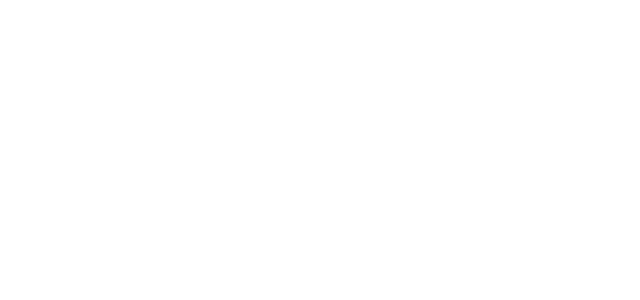
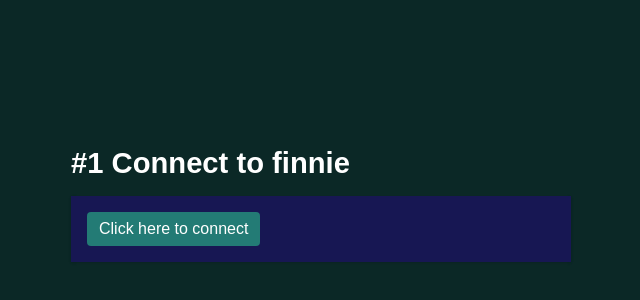
Before and after one commit to yousef-zeiad/koii.X, a React (Create React App) app: page /examples in a window 1280 px wide. Shown: the part 196-496 px from the top of the page, without its empty margins (319-959 px from the left). Built offline with nearby package versions, Linux system fonts and the light colour scheme.

Commit message:
Examples workflow

```diff
--- /dev/null
+++ b/src/components/ui/Paper.tsx
@@ -0,0 +1,28 @@
+import { ReactNode } from "react";
+import styled from "styled-components";
+
+interface PaperProps {
+  bg?: string;
+  color?: string;
+  p?: string;
+  m?: string;
+  children: ReactNode;
+}
+
+export const PaperWrapper = styled.div.withConfig({
+  shouldForwardProp: prop => !["bg", "color", "p", "m"].includes(prop)
+})<PaperProps>`
+  padding: ${({ theme, p }) => p || theme.space[2]};
+  margin: ${({ m }) => m || "0"};
+  background-color: ${({ theme, bg }) => (bg ? bg : theme.colors.primary[5])};
+  color: ${({ theme, color }) => (color ? color : theme.colors.white)};
+  box-shadow: 0 1px 3px 0 rgba(0, 0, 0, 0.1), 0 1px 2px 0 rgba(0, 0, 0, 0.06);
+`;
+
+export const Paper: React.FC<PaperProps> = ({ bg, color, p, m, children }) => {
+  return (
+    <PaperWrapper bg={bg} color={color} p={p} m={m}>
+      {children}
+    </PaperWrapper>
+  );
+};
--- a/src/components/ui/index.ts
+++ b/src/components/ui/index.ts
@@ -1,2 +1,4 @@
 // Buttons
 export { Button } from "./Button";
+// Layout
+export { Paper } from "./Paper";
--- /dev/null
+++ b/src/pages/examples/index.tsx
@@ -0,0 +1,18 @@
+import { Link } from "react-router-dom";
+// ui
+import { Button, Paper } from "components/ui";
+// styles
+import { Wrapper, Heading, Container } from "./styles";
+
+export const Examples: React.FC = () => {
+  return (
+    <Container>
+      <Wrapper>
+        <Heading>#1 Connect to finnie</Heading>
+        <Paper m="1rem 0 0 0" p="1rem">
+          <Button color="secondary">Click here to connect</Button>
+        </Paper>
+      </Wrapper>
+    </Container>
+  );
+};
--- /dev/null
+++ b/src/pages/examples/styles.ts
@@ -0,0 +1,29 @@
+import styled from "styled-components";
+
+export const Container = styled.div`
+  display: flex;
+  flex-direction: column;
+  align-items: center;
+  justify-content: center;
+  padding: ${({ theme }) => theme.space[2]};
+  background-color: ${({ theme }) => theme.colors.secondary[8]};
+  color: ${({ theme }) => theme.colors.white};
+  height: 100%;
+  display: flex;
+  flex-direction: column;
+  width: 100%;
+
+  text-align: center;
+`;
+
+export const Wrapper = styled.div`
+  display: flex;
+  flex-direction: column;
+  width: 100%;
+  max-width: 500px;
+  text-align: left;
+`;
+
+export const Heading = styled.h1`
+  font-size: ${({ theme }) => theme.fontSizes.xl};
+`;
--- a/src/pages/home/index.tsx
+++ b/src/pages/home/index.tsx
@@ -1,52 +1,21 @@
-import styled, { keyframes } from "styled-components";
+import { Link } from "react-router-dom";
 // ui
 import { Button } from "components/ui";
+// styles
+import { Wrapper, Heading, Description, Image } from "./styles";
+
 export const Home: React.FC = () => {
   return (
     <Wrapper>
       <Image src={"/static/logo.svg"} alt="koii-network-logo" />
       <Heading>Create Koii App</Heading>
-      <Button as="a" href="https://github.com/koii-network/koii.X" target="_blank" size="md" color="secondary" m="1rem 0 0.5rem 0">
-        Documentations
+      <Button as={Link} to="/examples" size="md" color="secondary" m="1rem 0 0.5rem 0">
+        Examples →
+      </Button>
+      <Button as="a" href="https://github.com/koii-network/koii.X" target="_blank" size="md" color="secondary" m="0.25rem 0 0.5rem 0">
+        Documentations ↗
       </Button>
       <Description>Happy hacking!</Description>
     </Wrapper>
   );
 };
-
-const Wrapper = styled.div`
-  display: flex;
-  flex-direction: column;
-  align-items: center;
-  justify-content: center;
-  padding: ${({ theme }) => theme.space[2]};
-  background-color: ${({ theme }) => theme.colors.primary[8]};
-  color: ${({ theme }) => theme.colors.white};
-  height: 100%;
-  text-align: center;
-`;
-
-const Heading = styled.h1`
-  font-size: ${({ theme }) => theme.fontSizes.xl};
-`;
-
-const Description = styled.p`
-  font-size: ${({ theme }) => theme.fontSizes.md};
-`;
-
-const floatingAnimation = keyframes`
-	0% {
-		transform: translatey(0px);
-	}
-	50% {
-		transform: translatey(-20px);
-	}
-	100% {
-		transform: translatey(0px);
-	}
-`;
-
-const Image = styled.img`
-  width: 150px;
-  animation: 6s ${floatingAnimation} ease-in-out infinite;
-`;
--- /dev/null
+++ b/src/pages/home/styles.ts
@@ -0,0 +1,38 @@
+import styled, { keyframes } from "styled-components";
+
+export const Wrapper = styled.div`
+  display: flex;
+  flex-direction: column;
+  align-items: center;
+  justify-content: center;
+  padding: ${({ theme }) => theme.space[2]};
+  background-color: ${({ theme }) => theme.colors.primary[8]};
+  color: ${({ theme }) => theme.colors.white};
+  height: 100%;
+  text-align: center;
+`;
+
+export const Heading = styled.h1`
+  font-size: ${({ theme }) => theme.fontSizes.xl};
+`;
+
+export const Description = styled.p`
+  font-size: ${({ theme }) => theme.fontSizes.md};
+`;
+
+export const floatingAnimation = keyframes`
+	0% {
+		transform: translatey(0px);
+	}
+	50% {
+		transform: translatey(-20px);
+	}
+	100% {
+		transform: translatey(0px);
+	}
+`;
+
+export const Image = styled.img`
+  width: 150px;
+  animation: 6s ${floatingAnimation} ease-in-out infinite;
+`;
--- a/src/pages/index.ts
+++ b/src/pages/index.ts
@@ -1 +1,2 @@
 export { Home } from "./home";
+export { Examples } from "./examples";
--- a/src/routes/index.tsx
+++ b/src/routes/index.tsx
@@ -1,7 +1,7 @@
 import { Switch } from "react-router-dom";
 import PublicRoute from "./PublicRoute";
 // pages
-import { Home } from "pages";
+import { Home, Examples } from "pages";
 // ui
 import { AppLayout } from "components/layouts";
 
@@ -10,6 +10,7 @@
     <>
       <Switch>
         <PublicRoute exact path="/" component={Home} layout={AppLayout} />
+        <PublicRoute exact path="/examples" component={Examples} layout={AppLayout} />
       </Switch>
     </>
   );
```
Also changed, not shown: src/services/api/index.ts (deleted), src/services/hooks/index.ts (deleted), 1 other file (tests, documents, lock files or other folders).
